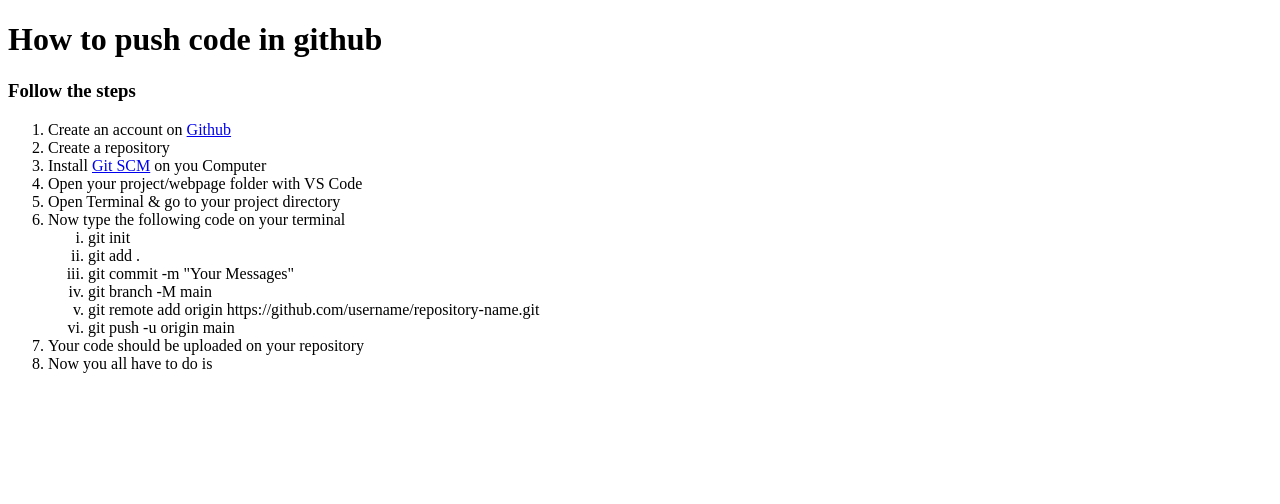
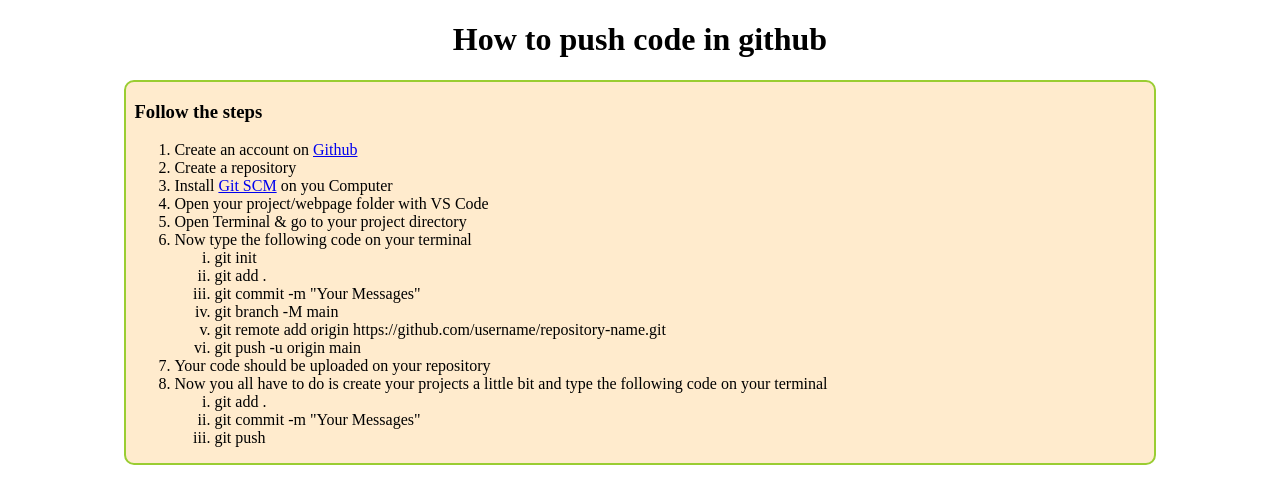
Before and after one commit to zahidhasan125/first-test-repo, a plain HTML site: page index.html in a window 1280 px wide. Drawn offline with Linux system fonts and the light colour scheme.

Commit message:
style added

```diff
--- a/index.html
+++ b/index.html
@@ -5,9 +5,11 @@
     <meta http-equiv="X-UA-Compatible" content="IE=edge">
     <meta name="viewport" content="width=device-width, initial-scale=1.0">
     <title>My First Repo on Github</title>
+    <link rel="stylesheet" href="style.css">
 </head>
 <body>
     <h1>How to push code in github</h1>
+    <div>
     <h3>Follow the steps</h3>
     <ol type="1">
         <li>Create an account on <a href="https://github.com/" target="_blank">Github</a></li>
@@ -25,8 +27,14 @@
             <li>git push -u origin main</li>
         </ol>
         <li>Your code should be uploaded on your repository</li>
-        <li>Now you all have to do is </li>
+        <li>Now you all have to do is create your projects a little bit and type the following code on your terminal </li>
+        <ol type="i">
+            <li>git add .</li>
+            <li>git commit -m "Your Messages"</li>
+            <li>git push</li>
+        </ol>
     </ol>
+</div>
 
 </body>
 </html>
--- a/style.css
+++ b/style.css
@@ -0,0 +1,11 @@
+h1{
+    text-align: center;
+}
+div{
+    width: 80%;
+    margin: 0 auto;
+    background-color: blanchedalmond;
+    border: 2px solid yellowgreen;
+    border-radius: 10px;
+    padding: 0 8px;
+}
```
